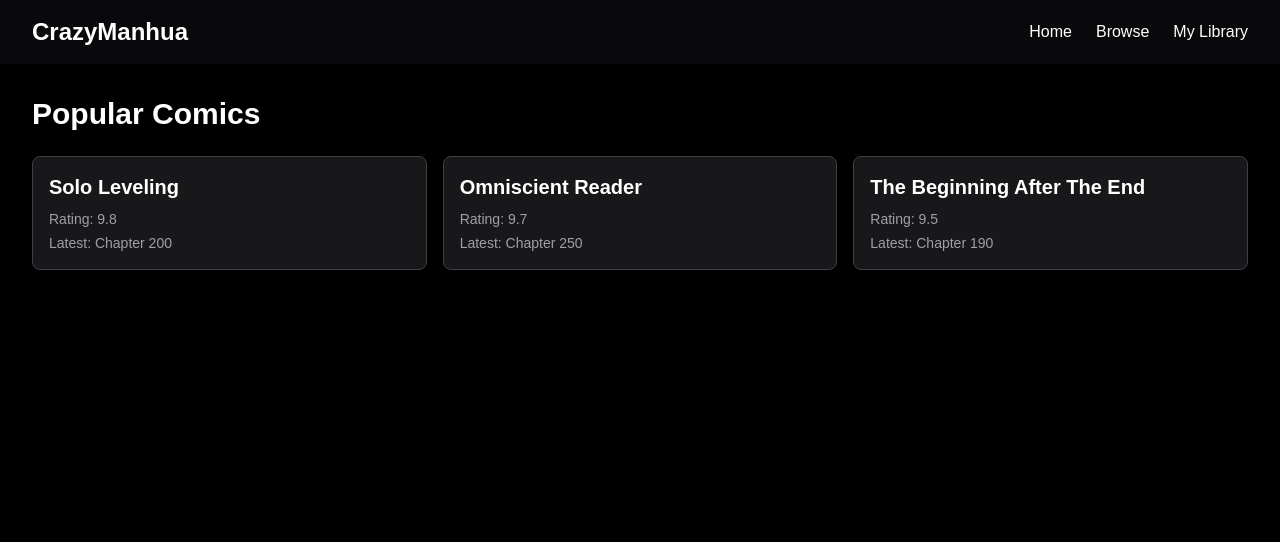
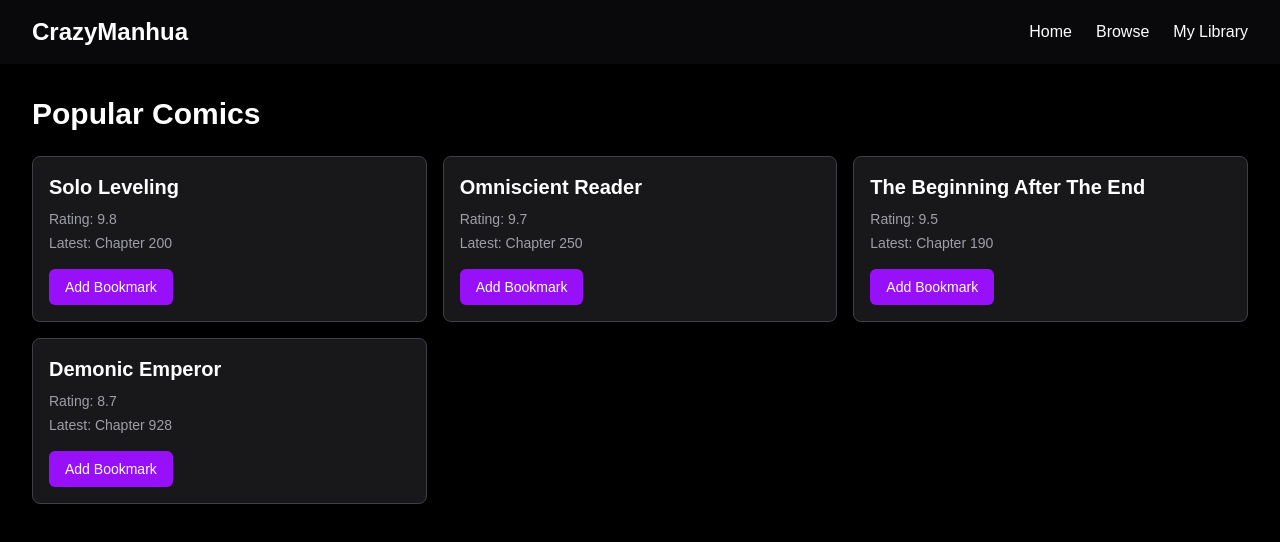
Before and after one commit to dumbadolebom/crazymanhua, a Next.js app: page / in a window 1280 px wide. Shown: the top 542 px of the page. Built offline with nearby package versions, Linux system fonts and the light colour scheme.

Commit message:
Render comic cards dynamically from data

```diff
--- a/src/app/page.js
+++ b/src/app/page.js
@@ -1,5 +1,6 @@
 import Navbar from "@/components/Navbar";
 import ComicCard from "@/components/ComicCard";
+import { comics } from "@/data/comics";
 
 export default function Home() {
   return (
@@ -10,19 +11,14 @@ export default function Home() {
         <h1 className="mb-6 text-3xl font-bold">Popular Comics</h1>
 
         <div className="grid grid-cols-1 gap-4 sm:grid-cols-2 lg:grid-cols-3">
-          <ComicCard title="Solo Leveling" rating="9.8" chapter="Chapter 200" />
-
-          <ComicCard
-            title="Omniscient Reader"
-            rating="9.7"
-            chapter="Chapter 250"
-          />
-
-          <ComicCard
-            title="The Beginning After The End"
-            rating="9.5"
-            chapter="Chapter 190"
-          />
+          {comics.map((comic) => (
+            <ComicCard
+              key={comic.id}
+              title={comic.title}
+              rating={comic.rating}
+              chapter={comic.chapter}
+            />
+          ))}
         </div>
       </section>
     </main>
--- a/src/components/ComicCard.jsx
+++ b/src/components/ComicCard.jsx
@@ -1,4 +1,14 @@
+"use client";
+
+import { useState } from "react";
+
 export default function ComicCard({ title, rating, chapter }) {
+  const [bookmarked, setBookmarked] = useState(false);
+
+  function toggleBookmark() {
+    setBookmarked(!bookmarked);
+  }
+
   return (
     <div className="rounded-lg border border-zinc-700 bg-zinc-900 p-4 text-white">
       <h2 className="text-xl font-bold">{title}</h2>
@@ -6,6 +16,13 @@ export default function ComicCard({ title, rating, chapter }) {
       <p className="mt-2 text-sm text-zinc-400">Rating: {rating}</p>
 
       <p className="mt-1 text-sm text-zinc-400">Latest: {chapter}</p>
+
+      <button
+        onClick={toggleBookmark}
+        className="mt-4 rounded-md bg-purple-600 px-4 py-2 text-sm font-medium hover:bg-purple-700"
+      >
+        {bookmarked ? "Bookmarked ✓" : "Add Bookmark"}
+      </button>
     </div>
   );
 }
--- /dev/null
+++ b/src/data/comics.js
@@ -0,0 +1,26 @@
+export const comics = [
+  {
+    id: 1,
+    title: "Solo Leveling",
+    rating: "9.8",
+    chapter: "Chapter 200",
+  },
+  {
+    id: 2,
+    title: "Omniscient Reader",
+    rating: "9.7",
+    chapter: "Chapter 250",
+  },
+  {
+    id: 3,
+    title: "The Beginning After The End",
+    rating: "9.5",
+    chapter: "Chapter 190",
+  },
+  {
+    id: 4,
+    title: "Demonic Emperor",
+    rating: "8.7",
+    chapter: "Chapter 928",
+  },
+];
```
